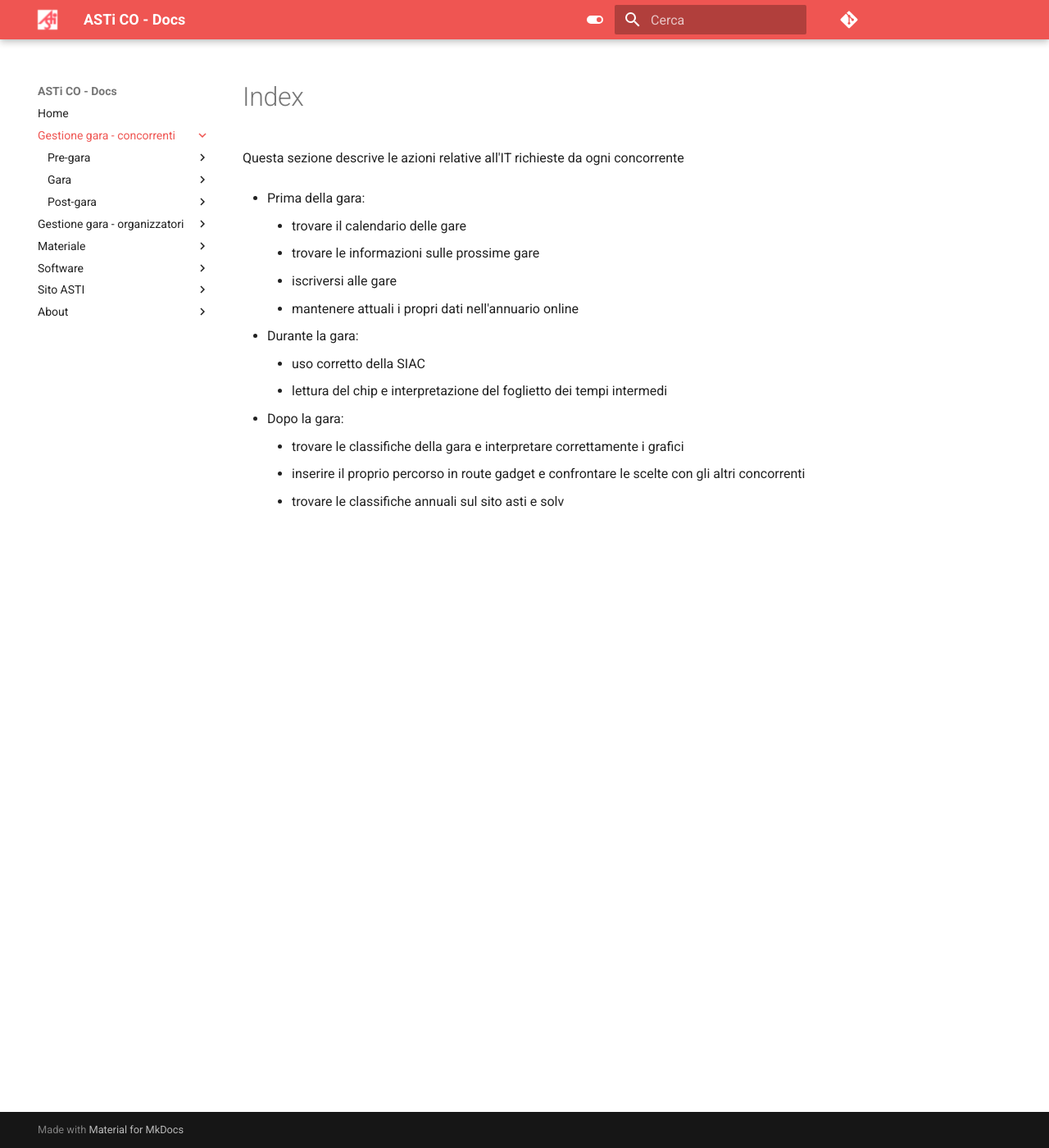
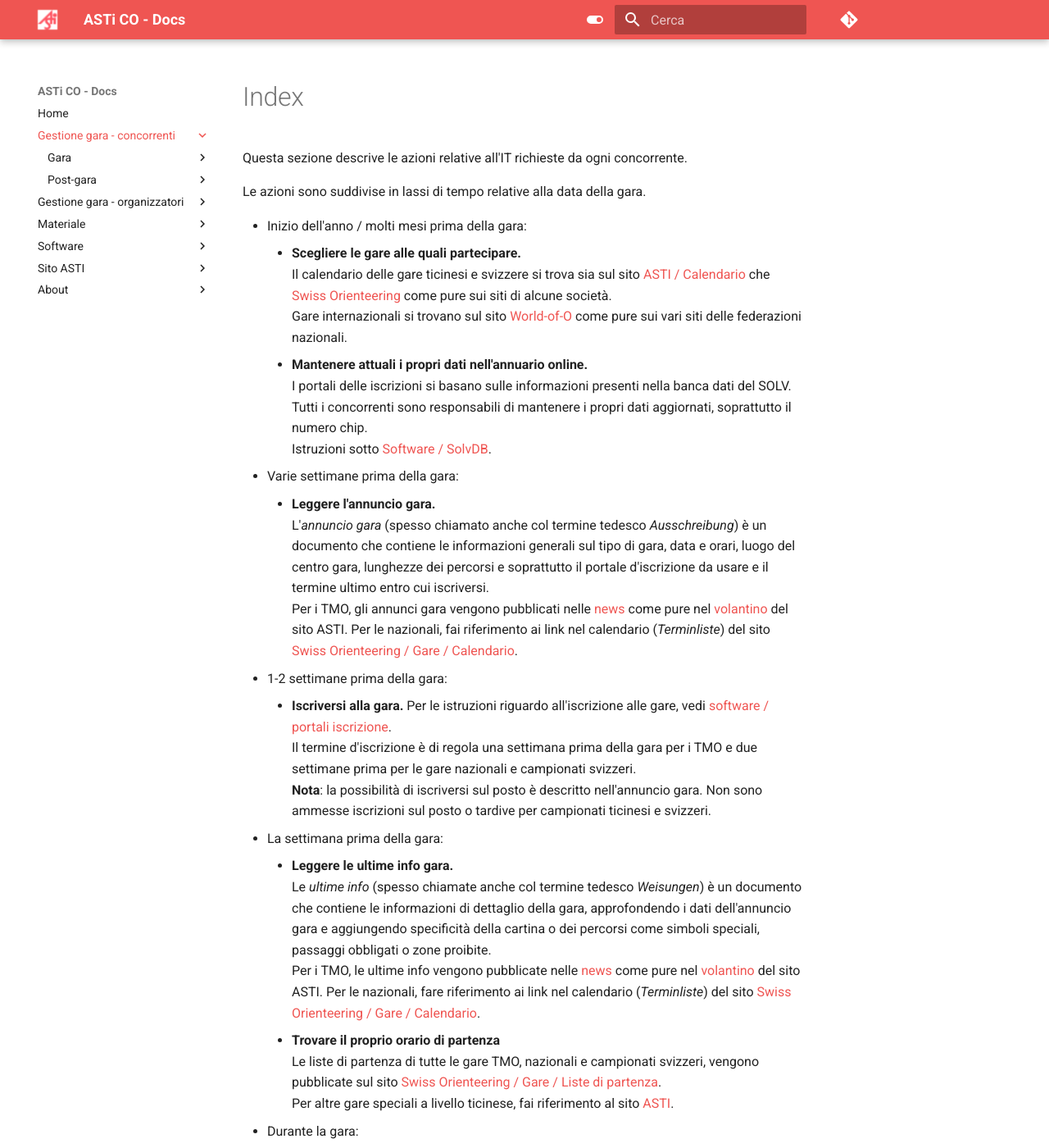
Before and after one commit to asti-co/doc, an MkDocs documentation site: the page built from docs/gestione_gara_conc/index.md, in a window 1280 px wide and 1400 px high. Shown: the whole window at 82% size. Built offline with MkDocs 1.6.1 and Material for MkDocs 9.7.7, drawn with Linux system fonts in a browser that asks for light colours; comment, search, counter and statistics services are not loaded.

Commit message:
rifatto concorrenti pre-gara

```diff
--- a/docs/gestione_gara_conc/index.md
+++ b/docs/gestione_gara_conc/index.md
@@ -1,11 +1,33 @@
-Questa sezione descrive le azioni relative all'IT richieste da ogni concorrente
+Questa sezione descrive le azioni relative all'IT richieste da ogni concorrente.
 
-- Prima della gara:
-    - trovare il calendario delle gare
-    - trovare le informazioni sulle prossime gare
-    - iscriversi alle gare
-    - mantenere attuali i propri dati nell'annuario online
+Le azioni sono suddivise in lassi di tempo relative alla data della gara.
 
+- Inizio dell'anno / molti mesi prima della gara:
+    - **Scegliere le gare alle quali partecipare.**
+        Il calendario delle gare ticinesi e svizzere si trova sia sul sito [ASTI / Calendario](https://asti-ticino.ch/co/index.php?folder=program&main=program) che [Swiss Orienteering](https://www.o-l.ch/cgi-bin/fixtures) come pure sui siti di alcune società.
+        Gare internazionali si trovano sul sito [World-of-O](http://cal.worldofo.com/) come pure sui vari siti delle federazioni nazionali.
+    - **Mantenere attuali i propri dati nell'annuario online.**
+        I portali delle iscrizioni si basano sulle informazioni presenti nella banca dati del SOLV.
+        Tutti i concorrenti sono responsabili di mantenere i propri dati aggiornati, soprattutto il numero chip.
+        Istruzioni sotto [Software / SolvDB](../software/solvDB/).
+- Varie settimane prima della gara:
+    - **Leggere l'annuncio gara.**
+        L'*annuncio gara* (spesso chiamato anche col termine tedesco *Ausschreibung*) è un documento che contiene le informazioni generali sul tipo di gara, data e orari, luogo del centro gara, lunghezze dei percorsi e soprattutto il portale d'iscrizione da usare e il termine ultimo entro cui iscriversi.
+        Per i TMO, gli annunci gara vengono pubblicati nelle [news](https://asti-ticino.ch/co/) come pure nel [volantino](https://asti-ticino.ch/co/index.php?folder=program&main=volantino) del sito ASTI.
+        Per le nazionali, fai riferimento ai link nel calendario (*Terminliste*) del sito [Swiss Orienteering / Gare / Calendario](https://www.o-l.ch/cgi-bin/fixtures).
+- 1-2 settimane prima della gara:
+    - **Iscriversi alla gara.**
+        Per le istruzioni riguardo all'iscrizione alle gare, vedi [software / portali iscrizione](../software/portali_iscrizioni).
+        Il termine d'iscrizione è di regola una settimana prima della gara per i TMO e due settimane prima per le gare nazionali e campionati svizzeri.
+        **Nota**: la possibilità di iscriversi sul posto è descritto nell'annuncio gara. Non sono ammesse iscrizioni sul posto o tardive per campionati ticinesi e svizzeri.
+- La settimana prima della gara:
+    - **Leggere le ultime info gara.**
+        Le *ultime info* (spesso chiamate anche col termine tedesco *Weisungen*) è un documento che contiene le informazioni di dettaglio della gara, approfondendo i dati dell'annuncio gara e aggiungendo specificità della cartina o dei percorsi come simboli speciali, passaggi obbligati o zone proibite.
+        Per i TMO, le ultime info vengono pubblicate nelle [news](https://asti-ticino.ch/co/) come pure nel [volantino](https://asti-ticino.ch/co/index.php?folder=program&main=volantino) del sito ASTI.
+        Per le nazionali, fare riferimento ai link nel calendario (*Terminliste*) del sito [Swiss Orienteering / Gare / Calendario](https://www.o-l.ch/cgi-bin/fixtures).
+    - **Trovare il proprio orario di partenza**
+        Le liste di partenza di tutte le gare TMO, nazionali e campionati svizzeri, vengono pubblicate sul sito [Swiss Orienteering / Gare / Liste di partenza](https://www.o-l.ch/cgi-bin/results?type=start).
+        Per altre gare speciali a livello ticinese, fai riferimento al sito [ASTI](https://asti-ticino.ch/co/).
 - Durante la gara:
     - uso corretto della SIAC
     - lettura del chip e interpretazione del foglietto dei tempi intermedi
--- a/mkdocs.yml
+++ b/mkdocs.yml
@@ -52,10 +52,6 @@ nav:
   - Home: index.md
   - Gestione gara - concorrenti:
       - "gestione_gara_conc/index.md"
-      - Pre-gara:
-          - "gestione_gara_conc/pregara/index.md"
-          - Informazioni: gestione_gara_conc/pregara/informazioni.md
-          - Iscrizioni: gestione_gara_conc/pregara/iscrizioni.md
       - Gara:
           - "gestione_gara_conc/gara/index.md"
           - SIAC: gestione_gara_conc/gara/siac.md
```
Also changed, not shown: docs/gestione_gara_conc/pregara/index.md (deleted, +0 -7 lines), docs/gestione_gara_conc/pregara/informazioni.md (deleted, +0 -22 lines), docs/gestione_gara_conc/pregara/iscrizioni.md (deleted, +0 -31 lines).
